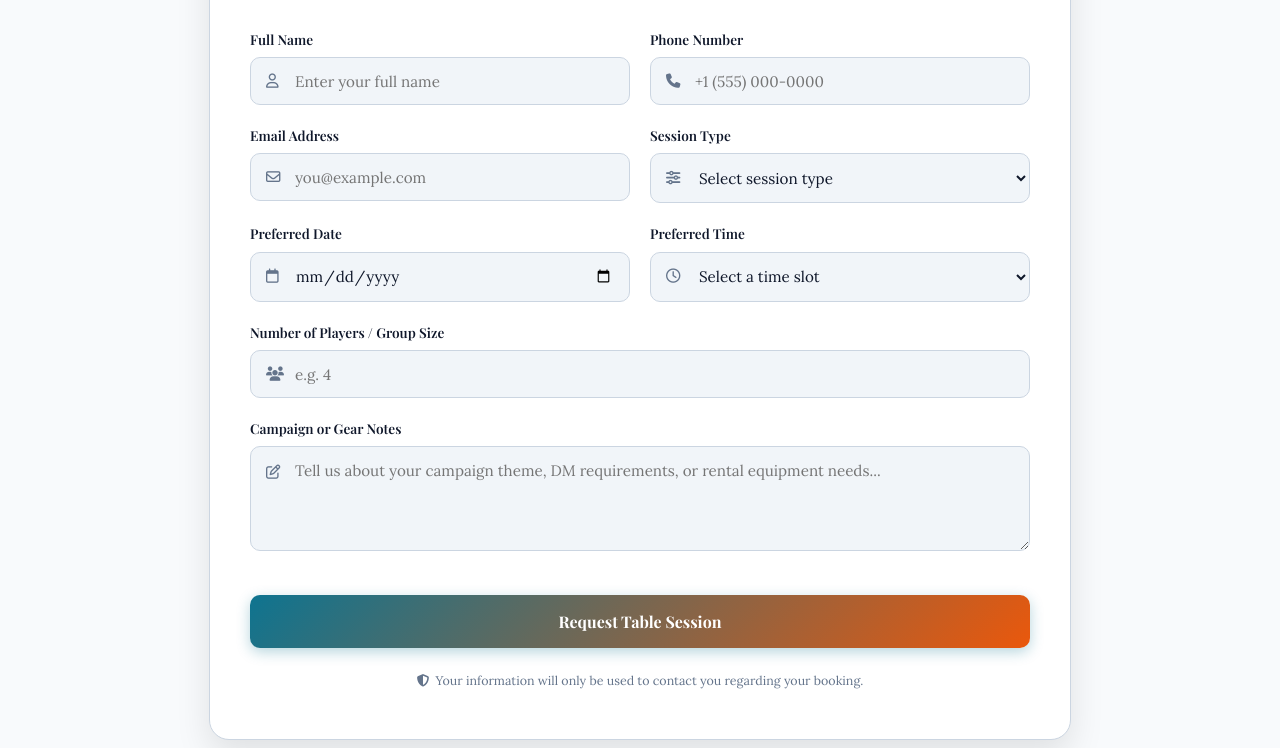
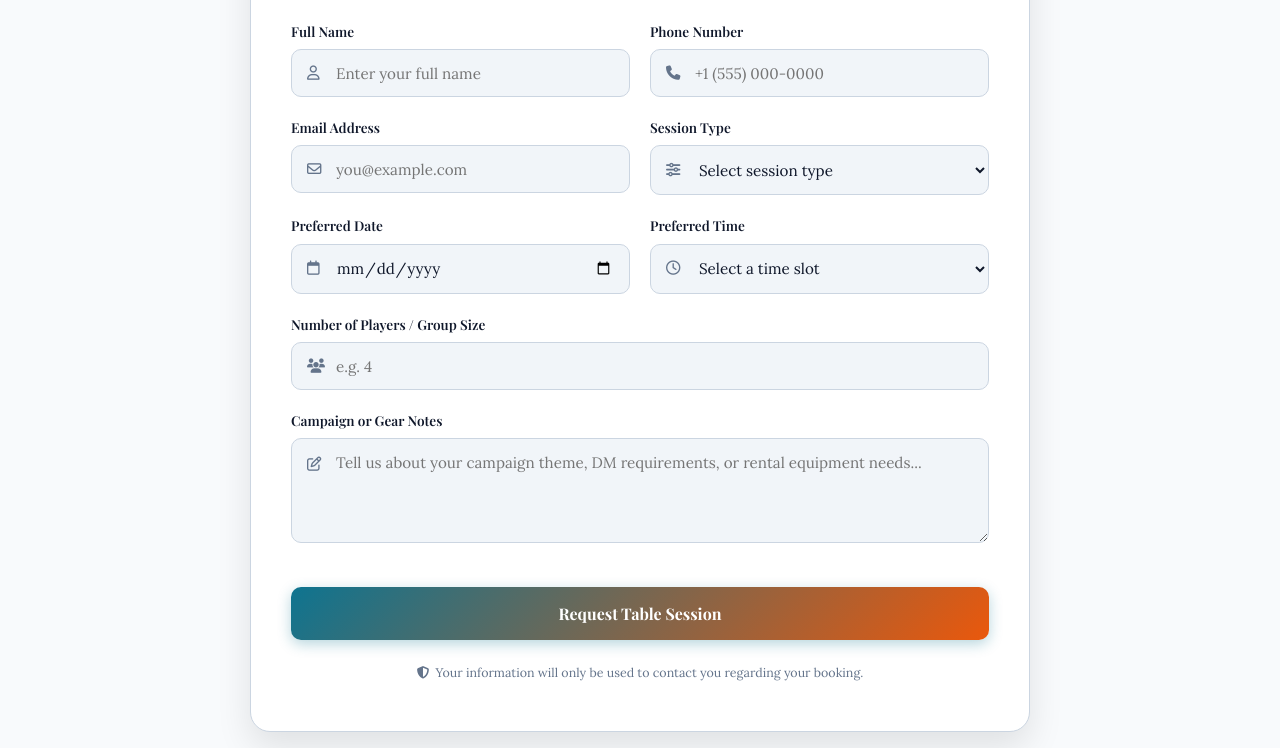
Before and after one commit to blvraghavareddy/Roll-Realm, a plain HTML site: page joingamenight.html in a window 1280 px wide. Shown: the part 291-1039 px from the top of the page. Drawn offline with nearby package versions, Linux system fonts and the light colour scheme; a web font is replaced by a local one.

Commit message:
Add files via upload

```diff
--- a/joingamenight.html
+++ b/joingamenight.html
@@ -11,6 +11,9 @@
     <link rel="stylesheet" href="https://cdnjs.cloudflare.com/ajax/libs/font-awesome/6.5.2/css/all.min.css">
     <link rel="stylesheet" href="form_colours.css">
     <link rel="stylesheet" href="joingamenight.css">
+    <link rel="stylesheet" href="header_footer.css">
+    <link rel="stylesheet" href="index.css">
+
     <script>
         const savedTheme = localStorage.getItem('theme') || 'light';
         document.documentElement.setAttribute('data-theme', savedTheme);
```
Also changed, not shown: reg-gamenight.html (+2 -0 lines).
